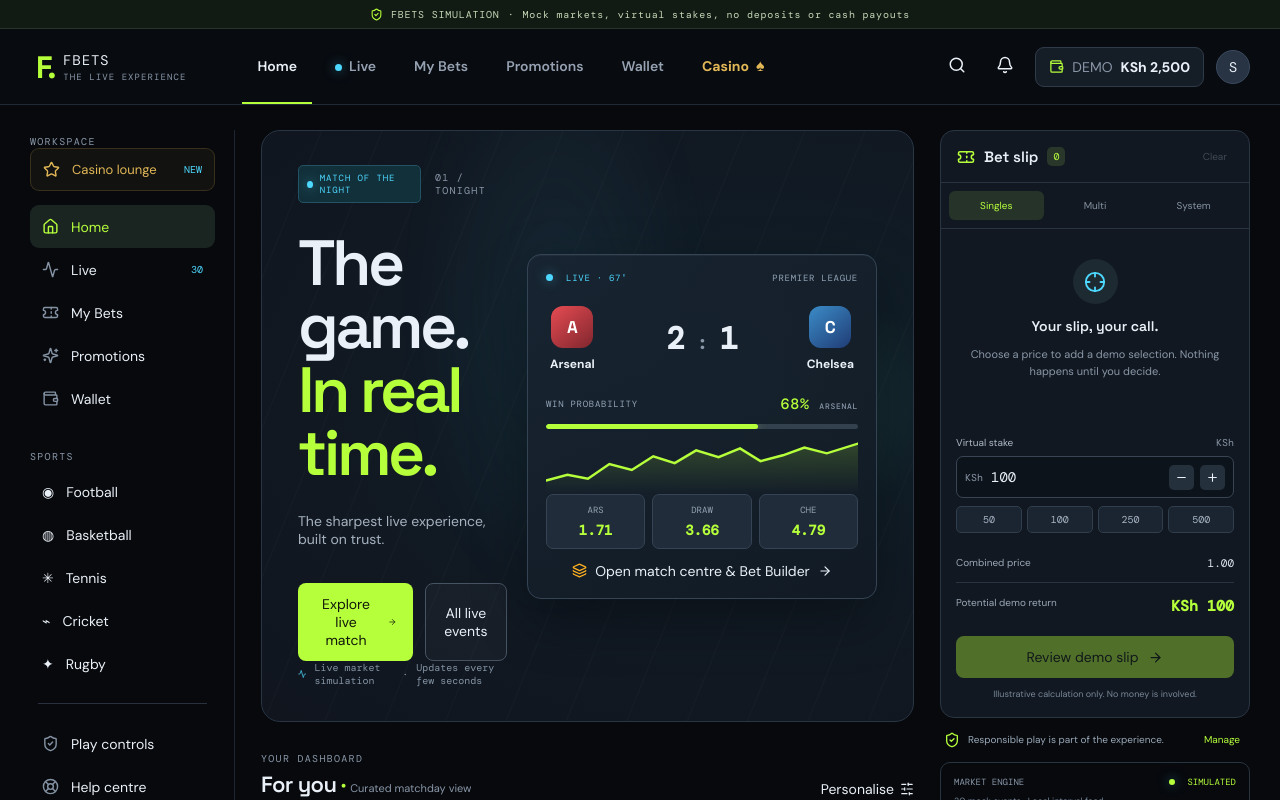
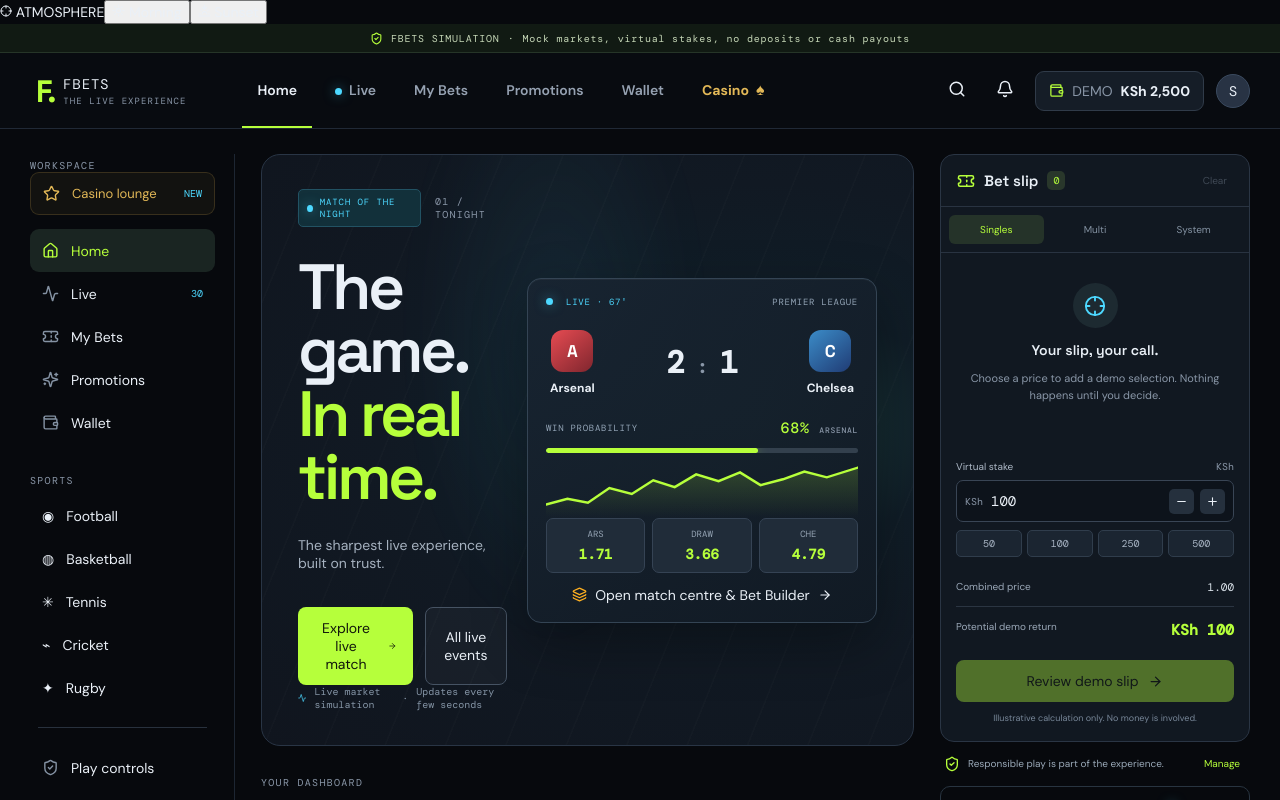
Before and after one commit to stecy-dev443/FBets, a Next.js app: page / in a window 1280 px wide. Shown: the top 800 px of the page. Built offline with nearby package versions, Linux system fonts and the light colour scheme; a web font is replaced by a local one.

Commit message:
feat: add ambient cursor lighting to sports experience

```diff
--- a/app/flagship/Flagship.tsx
+++ b/app/flagship/Flagship.tsx
@@ -1,6 +1,7 @@
 "use client";
 
 import { useEffect, useMemo, useState } from "react";
+import AmbientCanvas from "../../components/AmbientCanvas";
 import { Activity, ArrowDownRight, ArrowRight, ArrowUpRight, Bell, Bookmark, Check, ChevronDown, CircleHelp, Clock3, Command, Compass, CreditCard, Crosshair, Gauge, Goal, Heart, Home, Info, Layers3, LifeBuoy, LockKeyhole, Menu, Minus, Moon, Plus, Search, Settings, ShieldCheck, SlidersHorizontal, Sparkles, Star, Sun, Ticket, TrendingUp, Trophy, UserRound, Wallet, X, Zap } from "lucide-react";
 
 type View = "Home"|"Live"|"Match centre"|"My Bets"|"Promotions"|"Wallet"|"Profile"|"Help"|"Play controls"|"Design tokens"|"Component gallery"|"Search";
@@ -35,6 +36,7 @@ export default function Flagship(){
  const openMatch=(m:Match)=>{setSelected(m);go("Match centre");};
  const placeDemo=()=>{if(!slip.length||Number(stake)<=0)return;setBetPlaced(true);setSlip([]);};
  return <main className={`fb-root ${theme==="light"?"light":""}`}>
+  <AmbientCanvas/>
   <div className="demo-ribbon"><ShieldCheck size={13}/> FBETS SIMULATION <span>·</span> Mock markets, virtual stakes, no deposits or cash payouts</div>
   <header className="fb-header"><button className="brand-lockup" onClick={()=>go("Home")} aria-label="FBets home"><span className="brand-symbol">F<span>.</span></span><span>FBETS<small>THE LIVE EXPERIENCE</small></span></button>
    <nav className="desktop-nav">{nav.map(n=><button key={n} className={view===n?"active":""} onClick={()=>go(n)}>{n==="Live"&&<i className="pulse"/>}{n}</button>)}<a className="casino-nav-link" href="/casino">Casino <span>♠</span></a></nav>
```
